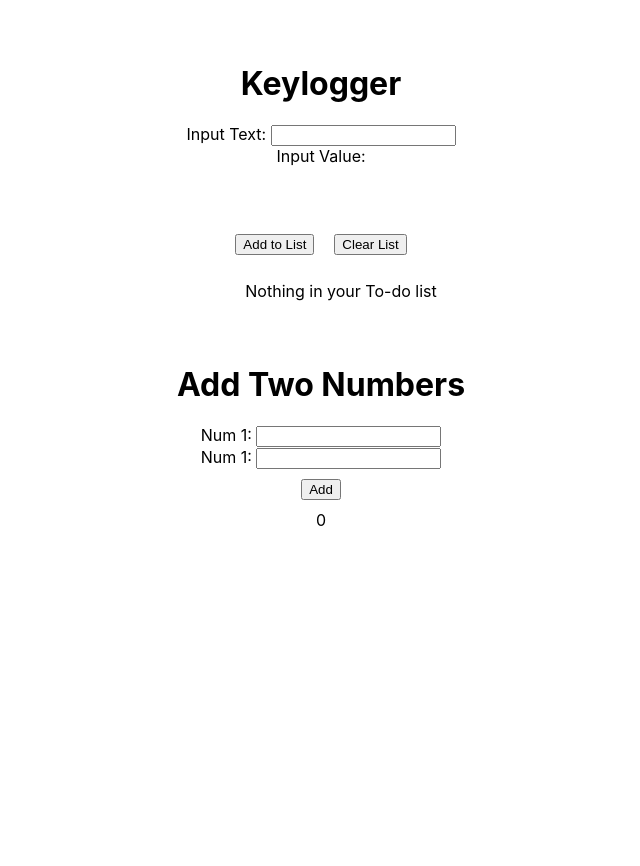
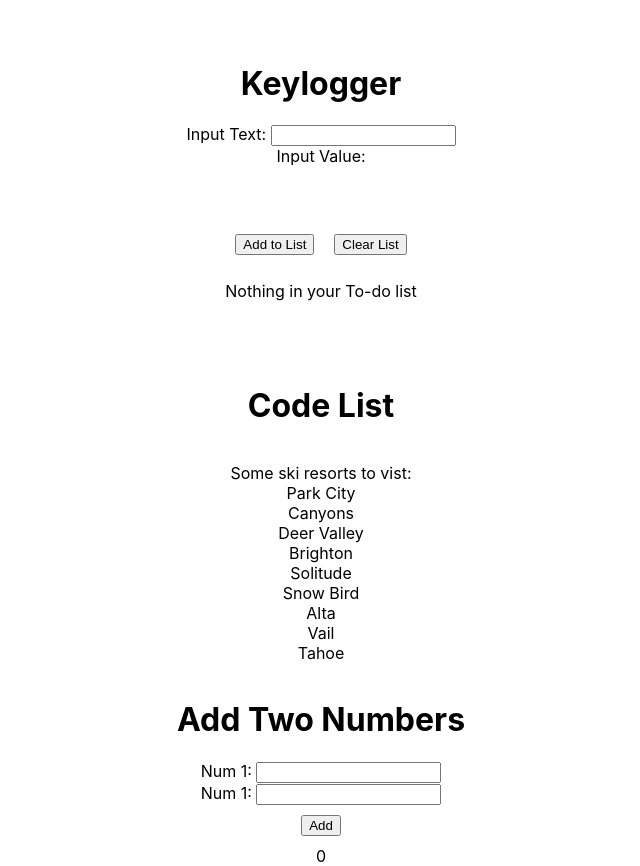
Before and after one commit to Chett23/Helio-React-Exercises, a React (Create React App) app: page / in a window 1280 px wide. Shown: the whole page, without its empty margins (319-959 px from the left). Before the commit the page ends 800 px from the top, so only its background shows below. Built offline with nearby package versions, Linux system fonts and the light colour scheme.

Commit message:
added Code list

```diff
--- a/src/App.css
+++ b/src/App.css
@@ -1,5 +1,5 @@
-.newAssignment{
-
+.newExcersise{
+  border-bottom: 2px black;
 }
 .App{
   display: grid;
@@ -14,6 +14,17 @@
 .add{
   text-align: center;
   margin: 5%;
+}
+
+ol{
+  list-style: none;
+  padding: 0;
+}
+
+ul{
+  list-style: none;
+  text-align: center;
+  padding: 0;
 }
 
 button{
--- a/src/App.js
+++ b/src/App.js
@@ -7,6 +7,7 @@ class App extends Component {
     return (
       <React.Fragment>
         <Keylogger />
+        <Codelist />
         <Calculator />
       </React.Fragment>
     );
@@ -60,7 +61,7 @@ class Keylogger extends Component {
         <div className='add'>
           <button onClick={this.handleValueAdd}>Add to List</button>
           <button onClick={this.clearList}>Clear List</button>
-          <ol>{this.state.listValues}</ol>
+          <ol>{this.state.listValues.map((item) => <li>{item}</li>)}</ol>
         </div>
       </div>
     );
@@ -103,27 +104,24 @@ class Calculator extends Component{
   }
 }
 
-// class Codelist extends Component {
-//   state= {
-//     listvalues: ['Nothing in your To-do list']
-//   }
+class Codelist extends Component {
+  state= {
+    skiResorts: ['Park City', 'Canyons', 'Deer Valley', 'Brighton', 'Solitude', 'Snow Bird', 'Alta', 'Vail', 'Tahoe']
+  }
 
-//   handleValueAdd(event){
-//     if (this.state.values[0] === 'Nothing in your To-do list') {
-//       this.state.values[0] = Keylogger.state.textValue
-//     } else {
-//       this.state.values.push = Keylogger.state.textValue
-//     }
-//   }
+  setToList = this.state.skiResorts.map((item) =>
+    <li>{item}</li>
+  )
 
-
-//   render() {
-//     return (
-//       <div className='add'>
-//         <button onClick={this.handleValueAdd}>Add to List</button>
-//       </div>
-//     );
-//   }
-// }
+  render() {
+    return (
+      <div className="App">
+        <h1>Code List</h1>
+        <ul>Some ski resorts to vist:
+          {this.setToList}</ul>
+      </div>
+    );
+  }
+}
 
 export default App;
```
